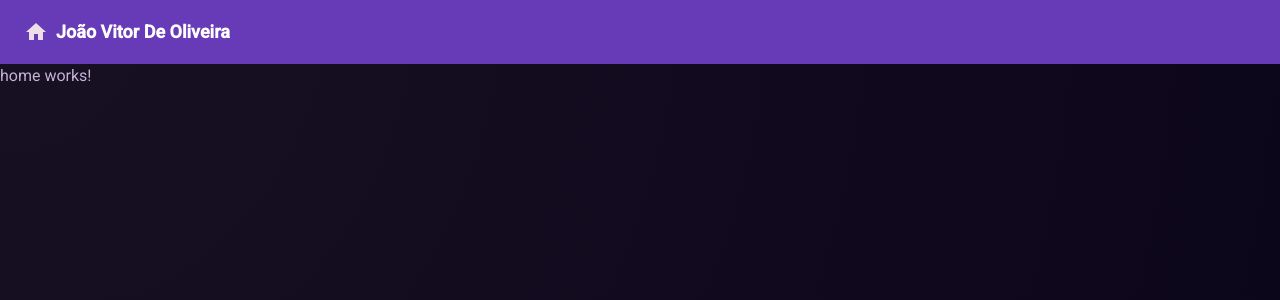
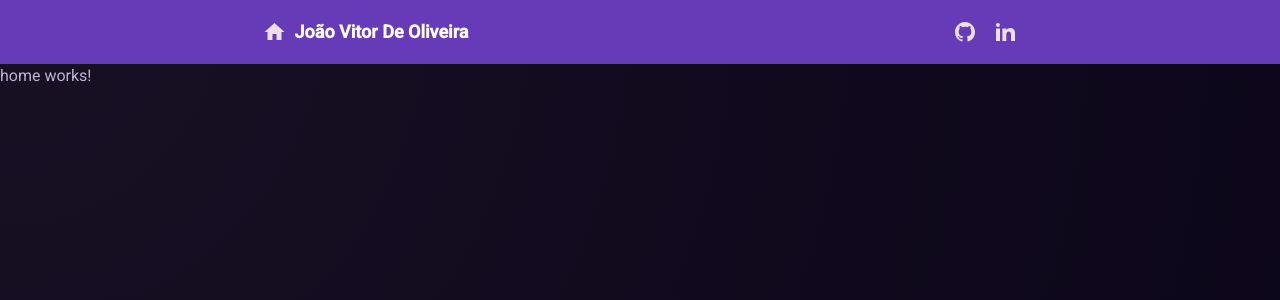
Before and after one commit to Joao-Vtr-Oliveira/portfolio, an Angular app: page / in a window 1280 px wide. Shown: the top 300 px of the page. Built offline with nearby package versions, Linux system fonts and the light colour scheme.

Commit message:
feat: improve header putting likedin and github

```diff
--- a/src/app/header/header.css
+++ b/src/app/header/header.css
@@ -3,6 +3,8 @@
 }
 
 .minha-toolbar {
+  display: flex;
+  justify-content: space-around;
   background-color: #673ab7; /* roxo escuro */
   color: white;
   font-weight: bold;
--- a/src/app/header/header.html
+++ b/src/app/header/header.html
@@ -1,15 +1,27 @@
 <mat-toolbar class="minha-toolbar">
-  <div class='flex items-center' (click)="goTo('/')">
-    <button matIconButton class="example-icon" aria-label="Example icon-button with menu icon">
-      <mat-icon>home</mat-icon>
-    </button>
-    <span>João Vitor De Oliveira</span>
-  </div>
-  <span class="example-spacer"></span>
-  <!-- <button matIconButton class="example-icon favorite-icon" aria-label="Example icon-button with heart icon">
-    <mat-icon>favorite</mat-icon>
-  </button>
-  <button matIconButton class="example-icon" aria-label="Example icon-button with share icon">
-    <mat-icon>share</mat-icon>
-  </button> -->
+	<div class="flex items-center" (click)="goTo('/')">
+		<button
+			matIconButton
+			class="example-icon"
+			aria-label="Example icon-button with menu icon"
+		>
+			<mat-icon>home</mat-icon>
+		</button>
+		<span>João Vitor De Oliveira</span>
+	</div>
+	<div>
+		<a href="https://github.com/Joao-Vtr-Oliveira" target="_blank">
+			<button class='hover:!text-gray-500 duration-150' matIconButton>
+				<app-icon name="github" class="h-8" />
+			</button>
+		</a>
+		<a
+			href="https://www.linkedin.com/in/jo%C3%A3o-vitor-oliveira-b8b190252/"
+			target="_blank"
+		>
+			<button matIconButton class="group hover:!text-blue-600 duration-150">
+				<app-icon name="linkedin" class="h-8 text-inherit" />
+			</button>
+		</a>
+	</div>
 </mat-toolbar>
--- a/src/app/header/header.ts
+++ b/src/app/header/header.ts
@@ -3,10 +3,11 @@ import {MatIconModule} from '@angular/material/icon';
 import {MatButtonModule} from '@angular/material/button';
 import {MatToolbarModule} from '@angular/material/toolbar';
 import { Router } from '@angular/router';
+import { Icon } from "../shared/icon/icon";
 
 @Component({
   selector: 'app-header',
-  imports: [MatIconModule, MatButtonModule, MatToolbarModule],
+  imports: [MatIconModule, MatButtonModule, MatToolbarModule, Icon],
   templateUrl: './header.html',
   styleUrl: './header.css'
 })
```
